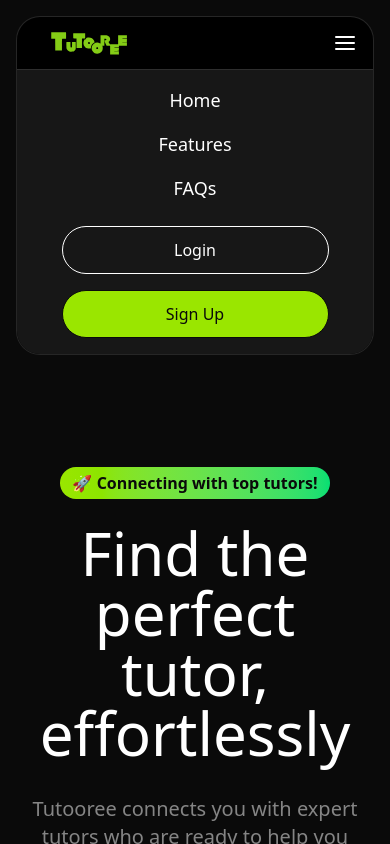
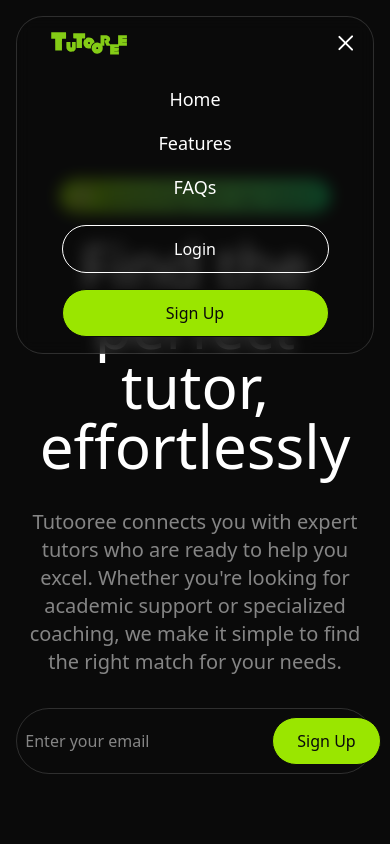
Before and after one commit to mykks32/tutooree-new-landing, a Next.js app: page / in a window 390 px wide. Both pictures are taken after a click on the button "Toggle Menu". Shown: the top 844 px of the page. Built offline with nearby package versions, Linux system fonts and the light colour scheme.

Commit message:
feat: navbar animate

```diff
--- a/package.json
+++ b/package.json
@@ -10,6 +10,7 @@
   },
   "dependencies": {
     "class-variance-authority": "^0.7.1",
+    "motion": "^12.7.2",
     "next": "15.2.4",
     "react": "^19.0.0",
     "react-dom": "^19.0.0",
--- a/src/sections/Navbar.tsx
+++ b/src/sections/Navbar.tsx
@@ -5,6 +5,8 @@ import { useState } from "react";
 import Logo from "@/assets/images/Tutoree.svg";
 import Button from "@/components/button";
 import Link from "next/link";
+import { twMerge } from "tailwind-merge";
+import { AnimatePresence, motion } from 'motion/react'
 
 const navLinks = [
   { label: "Home", href: "#" },
@@ -16,10 +18,11 @@ export default function Navbar() {
   const [menuOpen, setMenuOpen] = useState(false);
 
   return (
-    <header className="sticky top-0 z-50">
+    <>
+    <header className="fixed w-full top-0 z-50">
       <section className="flex justify-center py-4 lg:py-8 px-4 md:px-8 lg:px-16">
         <div className="container mx-auto">
-          <div className="border bg-black border-white/15 rounded-3xl md:rounded-full overflow-hidden">
+          <div className="border bg-neutral-950/70 backdrop-blur border-white/15 rounded-[27px] md:rounded-full overflow-hidden">
             {/* Top Navbar */}
             <div className="grid grid-cols-2 lg:grid-cols-3 px-4 py-2 md:pr-2 items-center">
               <div className="pl-4 items-center">
@@ -57,9 +60,33 @@ export default function Navbar() {
                     strokeLinejoin="round"
                     className="feather feather-menu"
                   >
-                    <line x1="3" y1="12" x2="21" y2="12" />
-                    <line x1="3" y1="6" x2="21" y2="6" />
-                    <line x1="3" y1="18" x2="21" y2="18" />
+                    <line
+                      x1="3"
+                      y1="6"
+                      x2="21"
+                      y2="6"
+                      className={twMerge(
+                        "origin-left transition",
+                        menuOpen && "rotate-45 -translate-y-1"
+                      )}
+                    />
+                    <line
+                      x1="3"
+                      y1="12"
+                      x2="21"
+                      y2="12"
+                      className={twMerge("transition", menuOpen && "opacity-0")}
+                    />
+                    <line
+                      x1="3"
+                      y1="18"
+                      x2="21"
+                      y2="18"
+                      className={twMerge(
+                        "origin-left transition",
+                        menuOpen && "-rotate-45 translate-y-1"
+                      )}
+                    />
                   </svg>
                 </button>
 
@@ -80,8 +107,14 @@ export default function Navbar() {
             </div>
 
             {/* Mobile Menu inside border box */}
+            <AnimatePresence>
             {menuOpen && (
-              <div className="md:hidden bg-neutral-900 border-t border-white/10">
+              <motion.div
+              initial={{ height: 0}}
+              animate={{height: "auto"}}
+              exit={{height: 0}}
+
+              className="md:hidden overflow-hidden">
                 <nav className="flex flex-col items-center py-4 gap-4">
                   {navLinks.map((nav, index) => (
                     <a
@@ -99,11 +132,16 @@ export default function Navbar() {
                     Sign Up
                   </Button>
                 </nav>
-              </div>
+              </motion.div>
             )}
+            </AnimatePresence>
           </div>
         </div>
       </section>
     </header>
+    <div className="pb-[84px] md:pb-[96px] lg:pb-[140px]">
+
+    </div>
+    </>
   );
 }
```
Also changed, not shown: 1 other file (tests, documents, lock files or other folders).
